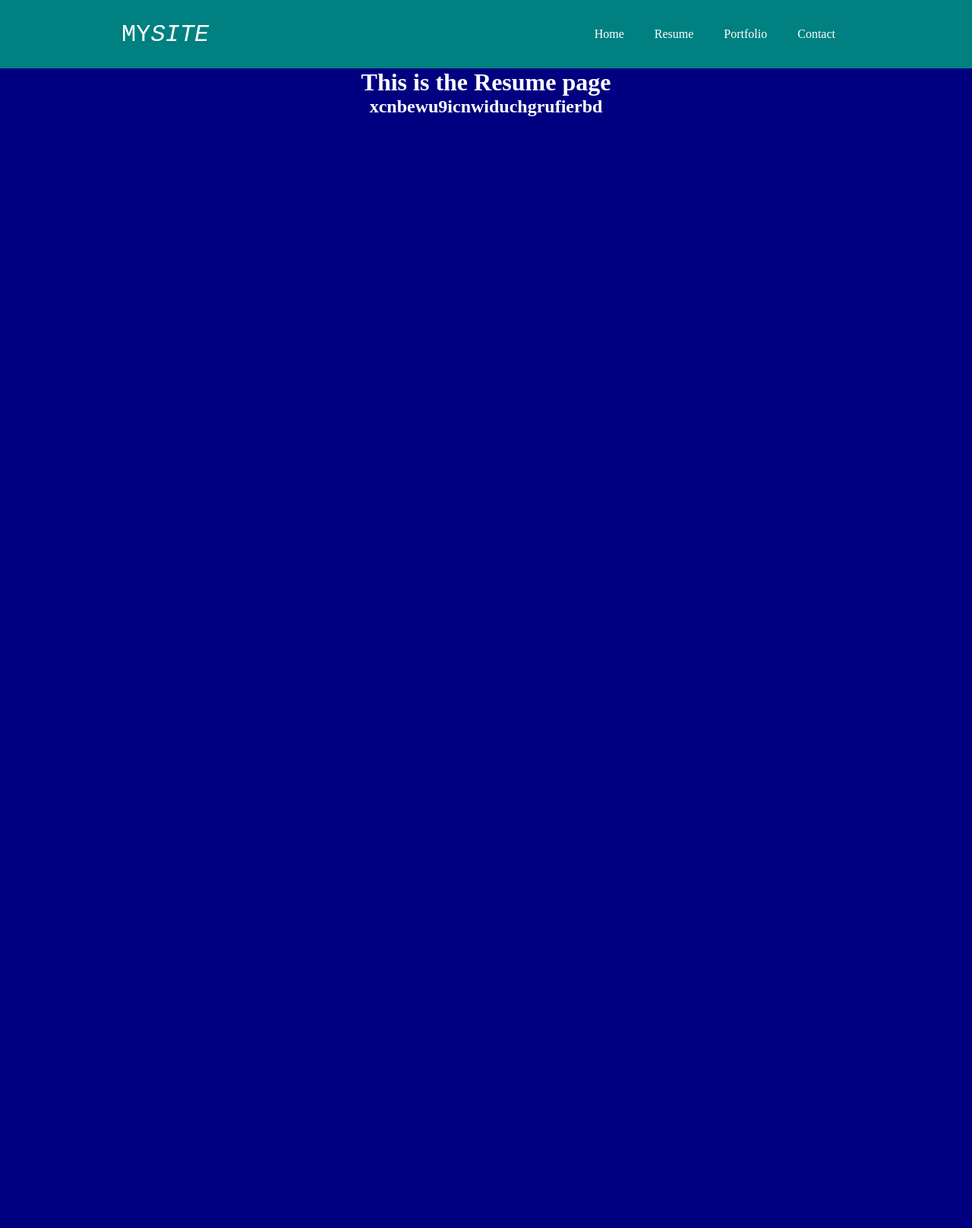
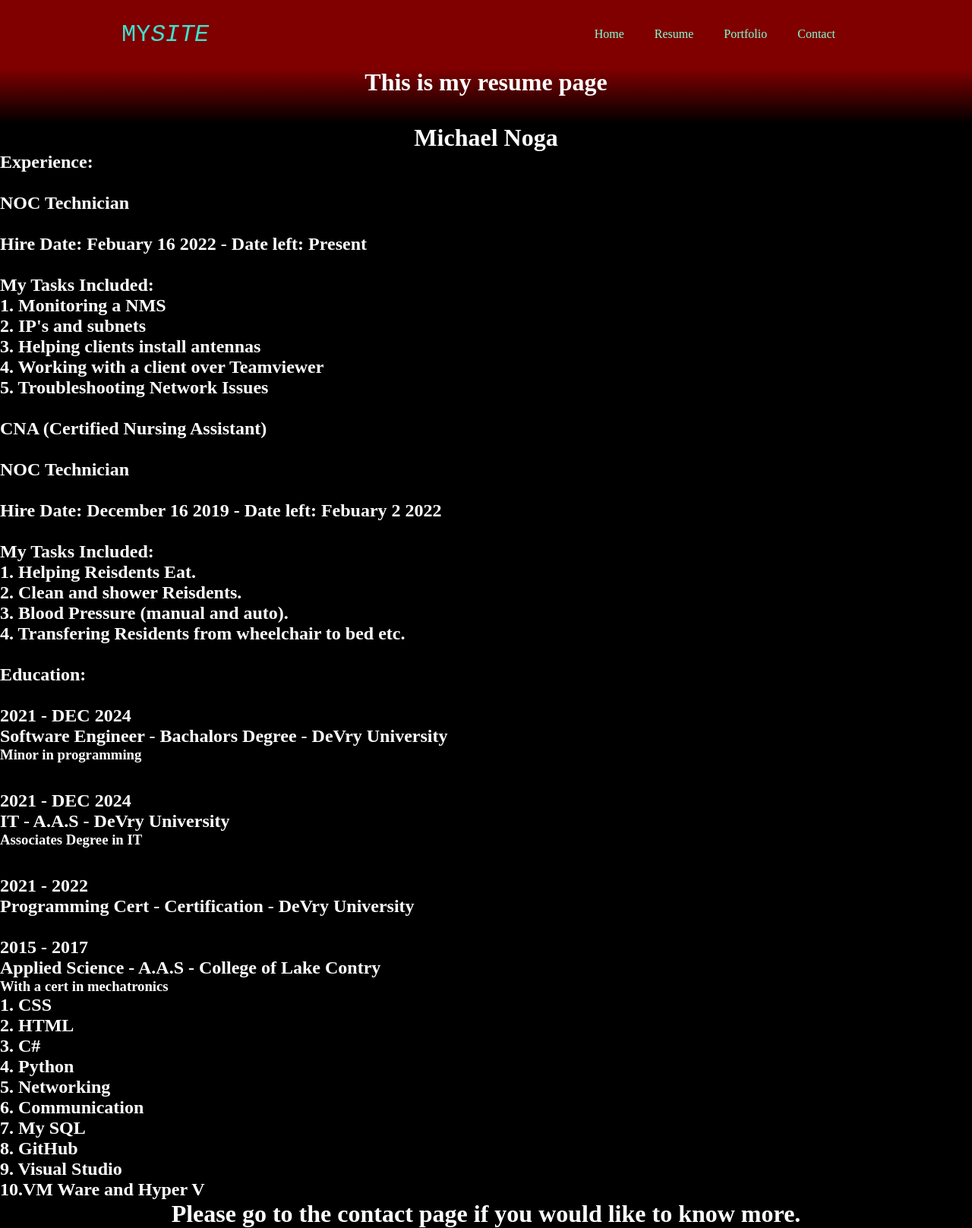
Before and after one commit to Noga1994/CoKe, a plain HTML site: page resume.html in a window 1280 px wide. Shown: the whole page at 76% size. Before the commit the page ends 800 px from the top, so only its background shows below. Drawn offline with Linux system fonts and the light colour scheme.

Commit message:
almost done

```diff
--- a/resume.html
+++ b/resume.html
@@ -25,11 +25,68 @@
 
     </div>
     <div class ="resumepage">
-        <p><h1>This is the Resume page</h1></p>
-            <div class="resume">
-                <h2>
-                    xcnbewu9icnwiduchgrufierbd
-                </h2>
-            </div>
+        <p><h1>This is my resume page</h1></p><br><br>
     </div>
+    <div class="resume">
+        <h1>Michael Noga<br>
+        </h1>
+    </div>
+    <div class="exp"><h2>
+        Experience:<br><br>
+        NOC Technician<br><br>
+        Hire Date: Febuary 16 2022 - Date left: Present<br><br>
+        My Tasks Included:<br>
+        1. Monitoring a NMS<br>
+        2. IP's and subnets<br>
+        3. Helping clients install antennas<br>
+        4. Working with a client over Teamviewer<br>
+        5. Troubleshooting Network Issues<br><br>
+
+
+        CNA (Certified Nursing Assistant)<br><br>
+        NOC Technician<br><br>
+        Hire Date: December 16 2019 - Date left: Febuary 2 2022<br><br>
+        My Tasks Included:<br>
+        1. Helping Reisdents Eat.<br>
+        2. Clean and shower Reisdents.<br>
+        3. Blood Pressure (manual and auto).<br>
+        4. Transfering Residents from wheelchair to bed etc.<br><br>
+        </h2></div>
+        <div class="edu"><h2>
+            Education:<br><br>
+            2021 - DEC 2024<br>
+            Software Engineer - Bachalors Degree - DeVry University<br></h2>
+            <h3>Minor in programming</h3><br><br>
+            <h2>
+            2021 - DEC 2024<br>
+            IT - A.A.S - DeVry University<br></h2>
+            <h3>Associates Degree in IT</h3><br><br>
+            <h2>
+            2021 - 2022 <br>
+            Programming Cert - Certification - DeVry University<br><br>
+            2015 - 2017<br>
+            Applied Science - A.A.S - College of Lake Contry<br></h2>
+            <h3>With a cert in mechatronics</h3>
+        </div>
+        <div class="skills">
+            <h2>
+                <li>
+                    1. CSS<br>
+                    2. HTML<br>
+                    3. C#<br>
+                    4. Python<br>
+                    5. Networking<br>
+                    6. Communication<br>
+                    7. My SQL<br>
+                    8. GitHub<br>
+                    9. Visual Studio<br>
+                    10.VM Ware and Hyper V<br>
+                </li>
+            </h2>
+        </div>
+     <div class="go_con">
+        <h1>
+            Please go to the contact page if you would like to know more.
+        </h1>
+     </div>
 </body>
--- a/style.css
+++ b/style.css
@@ -8,7 +8,7 @@
     width: 100%;
     height: 90px;
     display: block;
-    background-color: teal;
+    background-color:maroon;
 }
 .inner_header{
     width:75%;
@@ -26,7 +26,7 @@
     float: left;
 }
 .logo_container h1{
-    color: white;
+    color: turquoise;
     height: 100%;
     display: table-cell;
     vertical-align: middle;
@@ -52,10 +52,10 @@
     display: table-cell;
     vertical-align: middle;
     height: 100%;
-    color: white;
+    color:aquamarine;
 }
 body{
-    background-color: navy;
+    background-color:black;
 }
 .Welcome{
     font-family: "Oleo Script", system-ui;
@@ -63,7 +63,7 @@ body{
     font-style: normal;
     text-align: center;
     color:white;
-    background-color: black;
+    background: linear-gradient(maroon,black);
     height: 100%;
 }
 .coding{
@@ -92,18 +92,36 @@ body{
 }
 .contactpage{
     color: white;
+    background: linear-gradient(maroon,black);
     text-align: center;
 }
 .resumepage{
     color: white;
+    background: linear-gradient(maroon,black);
     text-align: center;
 }
 .resume{
     color: white;
     text-align: center;
 }
+.exp{
+    color:white;
+    text-align: left;
+
+}
+.edu{
+    color: white;
+}
+.skills{
+    color: white;
+}
+.go_con{
+    color: white;
+    text-align: center;
+}
 .portfoliopage{
     color: white;
+    background: linear-gradient(maroon,black);
     text-align: center;
 }
 .portfolio{
```
Also changed, not shown: contact.html (+2 -1 lines), index.html (+4 -8 lines).
